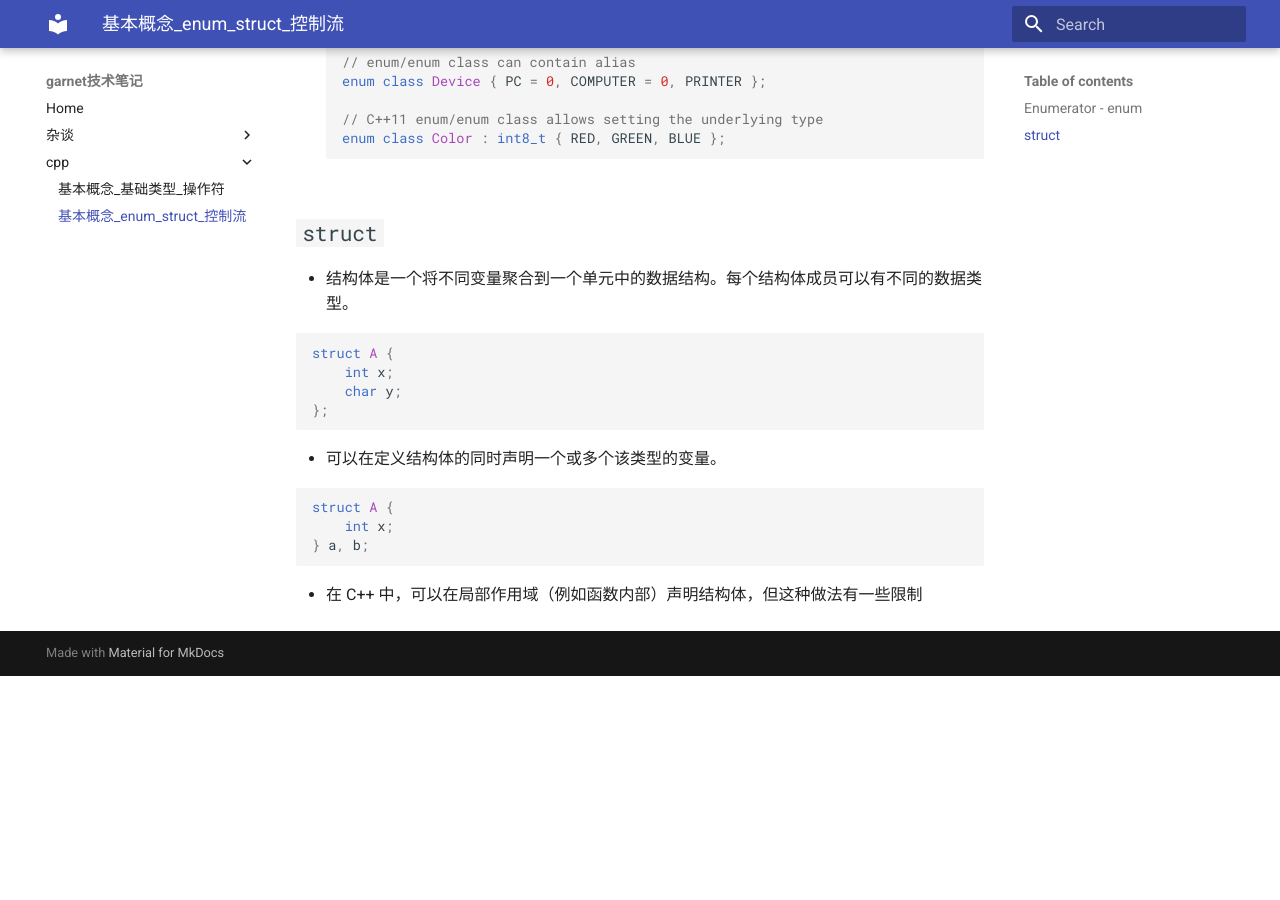
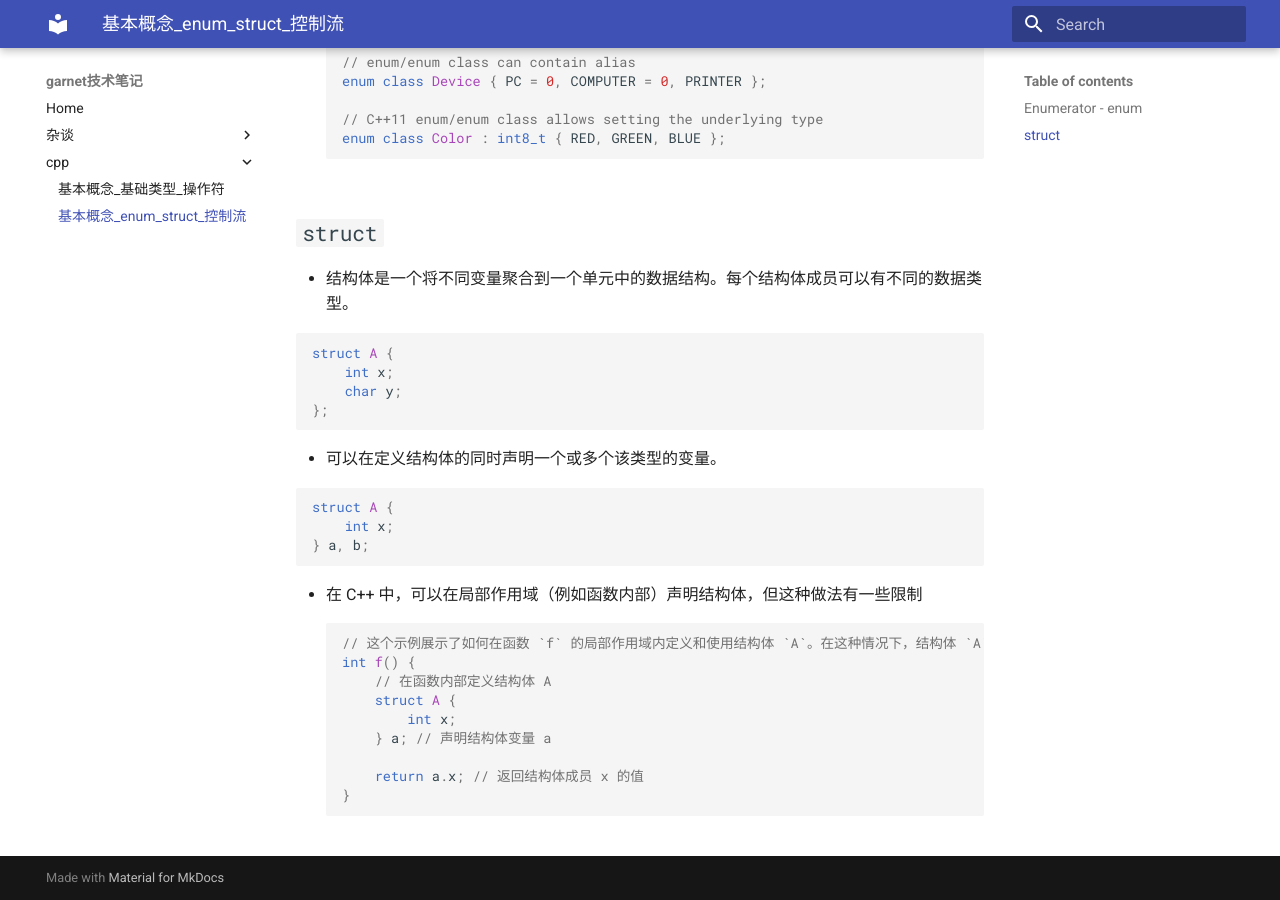
Before and after one commit to ymma98/technotes, an MkDocs documentation site: the page built from docs/cpp/基本概念_enum_struct_控制流.md, in a window 1280 px wide and 900 px high, scrolled down 1649 px. Built offline with MkDocs 1.6.1 and Material for MkDocs 9.7.7, drawn with Linux system fonts in a browser that asks for light colours; before the commit the page ends 2325 px from its top, so only the background shows below that.

Commit message:
docs/cpp/基本概念_enum_struct_控制流.md updated from https://stackedit.cn/

````diff
--- a/docs/cpp/基本概念_enum_struct_控制流.md
+++ b/docs/cpp/基本概念_enum_struct_控制流.md
@@ -100,7 +100,17 @@ struct A {
 ```
 
 * 在 C++ 中，可以在局部作用域（例如函数内部）声明结构体，但这种做法有一些限制
+```cpp
+// 这个示例展示了如何在函数 `f` 的局部作用域内定义和使用结构体 `A`。在这种情况下，结构体 `A` 只在函数 `f` 内部可见，并且在函数结束后不再存在。
+int f() {
+    // 在函数内部定义结构体 A
+    struct A {
+        int x;
+    } a; // 声明结构体变量 a
 
+    return a.x; // 返回结构体成员 x 的值
+}
+```
 <!--stackedit_data:
-eyJoaXN0b3J5IjpbNjk2NjE2ODEwLDkzODg5NDA3OF19
+eyJoaXN0b3J5IjpbLTY5MDk1MDYwOCw5Mzg4OTQwNzhdfQ==
 -->
````
